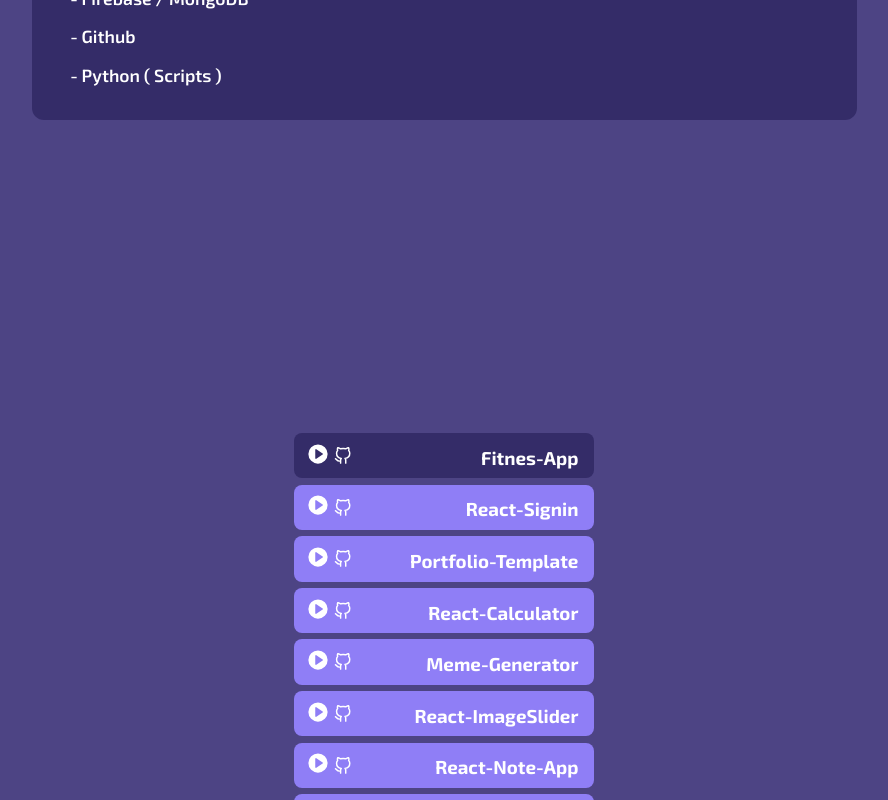
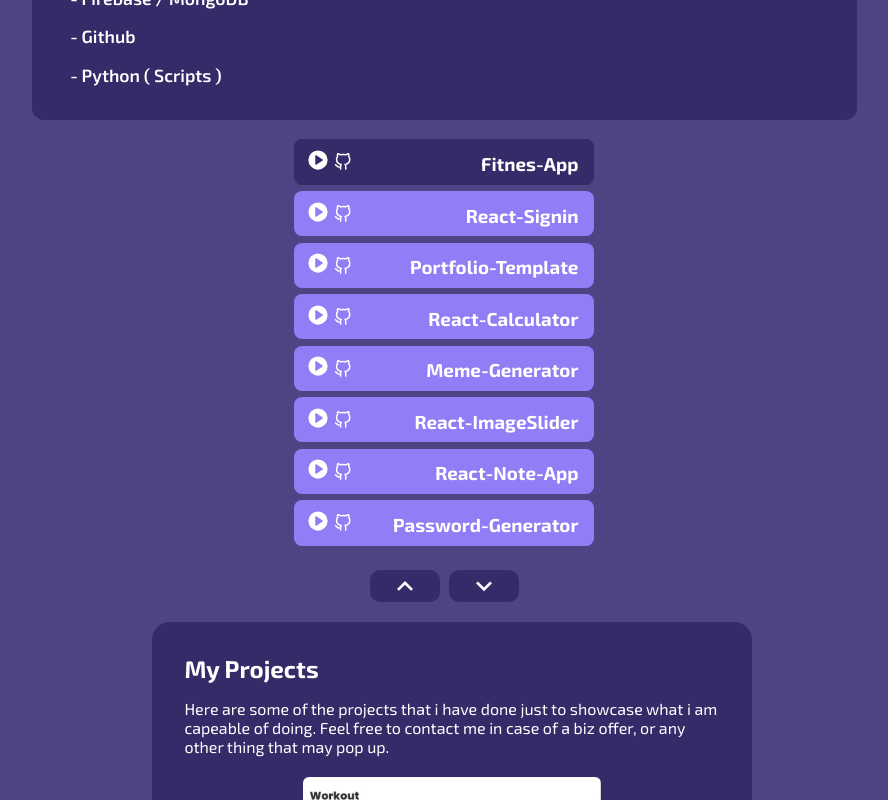
Before and after one commit to erazmozen/hub, a React (Create React App) app: page / in a window 1280 px wide. Shown: the part 1260-2060 px from the top of the page, without its empty margins (343-1231 px from the left). Built offline with nearby package versions, Linux system fonts and the light colour scheme.

Commit message:
Style and cleanup

```diff
--- a/src/components/css/showpage/showpage.css
+++ b/src/components/css/showpage/showpage.css
@@ -5,11 +5,8 @@
 .projects {
   display: flex;
   flex-wrap: wrap;
-  align-items: center;
   justify-content: center;
-  margin: 2rem 1rem;
   position: relative;
-  align-items: flex-start;
   flex-grow: 1;
 }
 
@@ -21,9 +18,7 @@
 .link-holder {
   display: flex;
   flex-direction: column;
-  align-items: center;
   justify-content: center;
-  height: 100%;
 }
 
 .link-holder .common-button {
```
